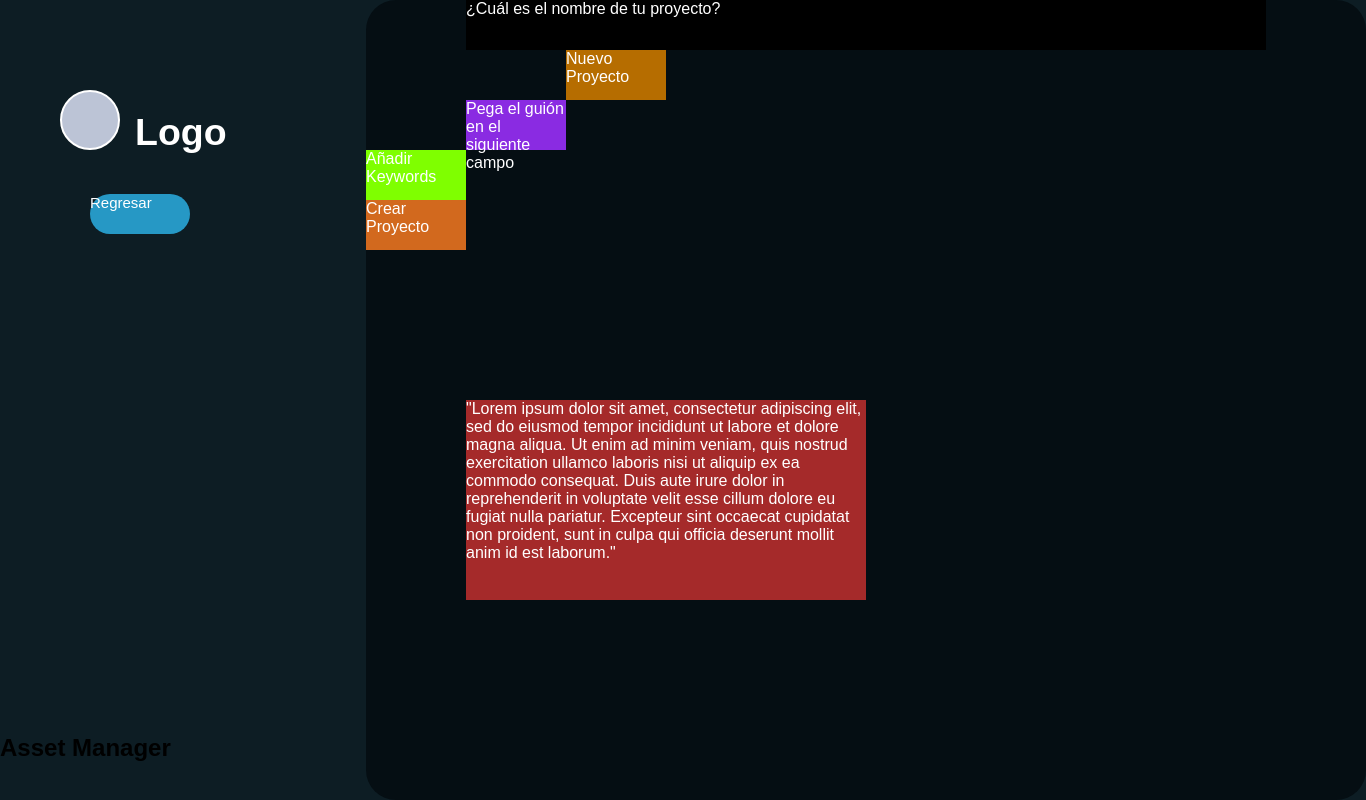
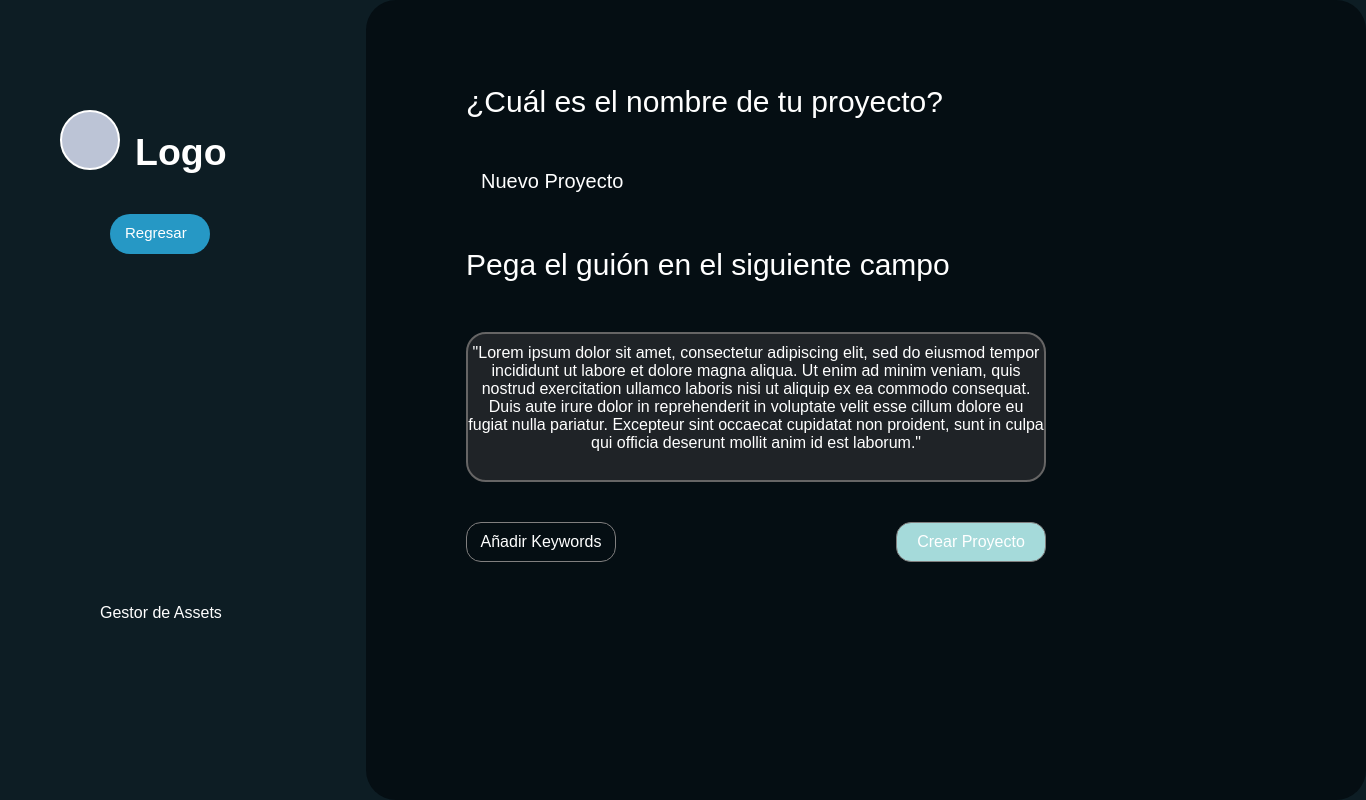
Before and after one commit to lexp2001/edutecno-ui, an Electron app: page wizzard.html in a window 1366 px wide. Drawn offline with Linux system fonts and the light colour scheme.

Commit message:
Diseño de pantalla principal del wizard

```diff
--- a/estilo.css
+++ b/estilo.css
@@ -34,7 +34,7 @@ body, html {
     width: 60px;
     height: 60px;
     background-color: rgb(188, 196, 214);
-    margin-top: 90px;
+    margin-top: 110px;
     margin-left: 60px;
     border-radius: 50px;
     border-width: 2px;
@@ -52,57 +52,61 @@ body, html {
     height: 40px;
     background-color: rgb(38, 152, 197);
     margin-top: 40px;
-    margin-left: 90px;
+    margin-left: 110px;
     font-size: 15px;
     color: white;
-
     border-radius: 20px;
 
 }
-.manager {
-    margin-top: 500px;
+
+
+.nombre-nuevo-proyecto{
+
+    height: 50px;
+    margin-top: 70px;
+    margin-left: 100px;
+
 }
-.nombre-nuevo-proyecto{
-    width: 800px;
-    height: 50px;
-    background-color: black;
+.opcion-nuevo-proyecto{
+    width: 420px;
+    margin-left: 115px;
+    margin-top: 20px;
+}
+
+
+
+.texto-guion{
+    width: 580px;
+    height: 150px;
+    margin-left: 100px;
+    background-color: rgba(85, 81, 81, 0.329);
+    margin-top: 50px;
+    border-radius: 20px;
+    border: 2px solid rgb(102, 101, 101);
+}
+
+.opcion-guion{
+    margin-top: 40px;
+}
+
+.boton-keywords, .boton-crear-proyecto{
+    width: 150px;
+    height: 40px;
+    text-align: center;
+    border-radius: 15px;
+    border: 1px solid rgb(129, 127, 127);
+
+
+}
+.boton-keywords{
+    background-color: #050e13;
+    margin-top: 40px;
     margin-left: 100px;
 }
-.opcion-nuevo-proyecto{
-    width: 100px;
-    height: 50px;
-    background-color: rgb(182, 109, 0);
-    margin-left: 200px;
+.boton-crear-proyecto{
+
+    background-color: rgb(165, 218, 218);
+    margin-left: 530px;
+    margin-top: -40px;
+
 }
-.opcion-guion{
-    width: 100px;
-    height: 50px;
-    background-color: blue;
-    margin-left: 100px;
-}
-.pegar-guion{
-    width: 100px;
-    height: 50px;
-    background-color: blueviolet;
-}
-.texto-guion{
-    width: 400px;
-    height: 200px;
-    background-color: brown;
-    margin-top: 250px;
-}
-.botones-opciones{
-    width: 100px;
-    height: 50px;
-    background-color: cadetblue;
-}
-.boton-anadir-keyword{
-    width: 100px;
-    height: 50px;
-    background-color: chartreuse;
-}
-.boton-crear-proyecto{
-    width: 100px;
-    height: 50px;
-    background-color: chocolate;
-}
--- a/wizzard.html
+++ b/wizzard.html
@@ -14,20 +14,21 @@
       <div class="texto-logo">
         <h2>Logo</h2>
       </div>
-      <div class="regresar"><nav>Regresar</nav></div>
-      <div class="manager">
-        <h2>Asset Manager<h2>
+      <div class="regresar"><nav style="padding-left: 15px; padding-top: 10px;">Regresar</nav></div>
+      <nav style="color: white; padding-left: 100px; padding-top: 350px;">Gestor de Assets</nav>
+
+      </nav>
+
     </div>
 
-    </div>
     <div class="dos">
-
     <div class="datos-proyecto">
       <div class="nombre-nuevo-proyecto">
-        <nav style="color: white;">¿Cuál es el nombre de tu proyecto?</nav>
+        <nav style="color: white; padding-top: 15px; font-size:30px;">¿Cuál es el nombre de tu proyecto?</nav>
       </div>
         <div class="opcion-nuevo-proyecto">
-          <nav style="color: white;">Nuevo Proyecto</nav>
+
+          <nav style="color: white; padding-top: 30px;font-size: 20px;">Nuevo Proyecto</nav>
         </div>
         </div>
 
@@ -35,22 +36,21 @@
 
 
         <div class="opcion-guion">
-      <div class="pegar-guion">
-        <nav style="color: white;">Pega el guión en el siguiente campo</nav>
+          <div class="pegar-guion" style="margin-left: 100px;">
+            <nav style="color: white; padding-top: 15px; font-size:30px;">Pega el guión en el siguiente campo</nav>
           </div>
             <div class="texto-guion">
-          <p style="color: white;">"Lorem ipsum dolor sit amet, consectetur adipiscing elit, sed do eiusmod tempor incididunt ut labore et dolore magna aliqua. Ut enim ad minim veniam, quis nostrud exercitation ullamco laboris nisi ut aliquip ex ea commodo consequat. Duis aute irure dolor in reprehenderit in voluptate velit esse cillum dolore eu fugiat nulla pariatur. Excepteur sint occaecat cupidatat non proident, sunt in culpa qui officia deserunt mollit anim id est laborum."</p>
+              <nav style="color: white; text-align: center;margin-top: 10px;">"Lorem ipsum dolor sit amet, consectetur adipiscing elit, sed do eiusmod tempor incididunt ut labore et dolore magna aliqua. Ut enim ad minim veniam, quis nostrud exercitation ullamco laboris nisi ut aliquip ex ea commodo consequat. Duis aute irure dolor in reprehenderit in voluptate velit esse cillum dolore eu fugiat nulla pariatur. Excepteur sint occaecat cupidatat non proident, sunt in culpa qui officia deserunt mollit anim id est laborum."</nav>
+            </div>
             </div>
 
-
-    </div>
-
-    <div class="botones-opciones">
-      <div class="boton-anadir-keyword">
-        <nav style="color: white;">Añadir Keywords</nav>
+            <div class="opcion-botones">
+              <div class="boton-keywords">
+                <nav style="color: white; margin-top: 10px;"> Añadir Keywords</nav>
               </div>
               <div class="boton-crear-proyecto">
-          <nav style="color: white;">Crear Proyecto</nav>
+                <nav style="color: white; margin-top: 10px;">Crear Proyecto</nav>
+              </div>
             </div>
 
 
@@ -58,6 +58,8 @@
 
 
 
+
+
   </div>
 </body>
 
```
Lines whose indentation alone changed are shown as unchanged.
